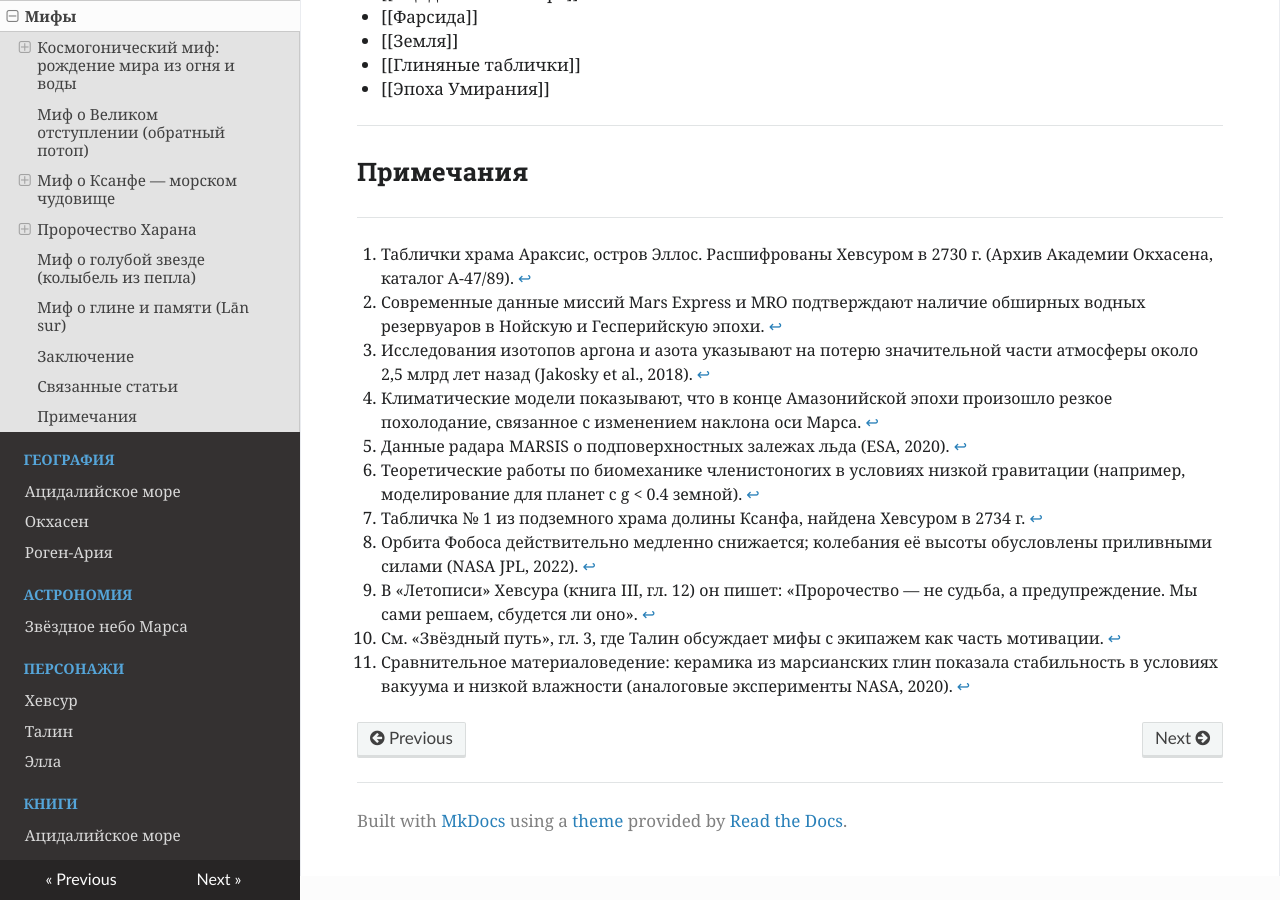
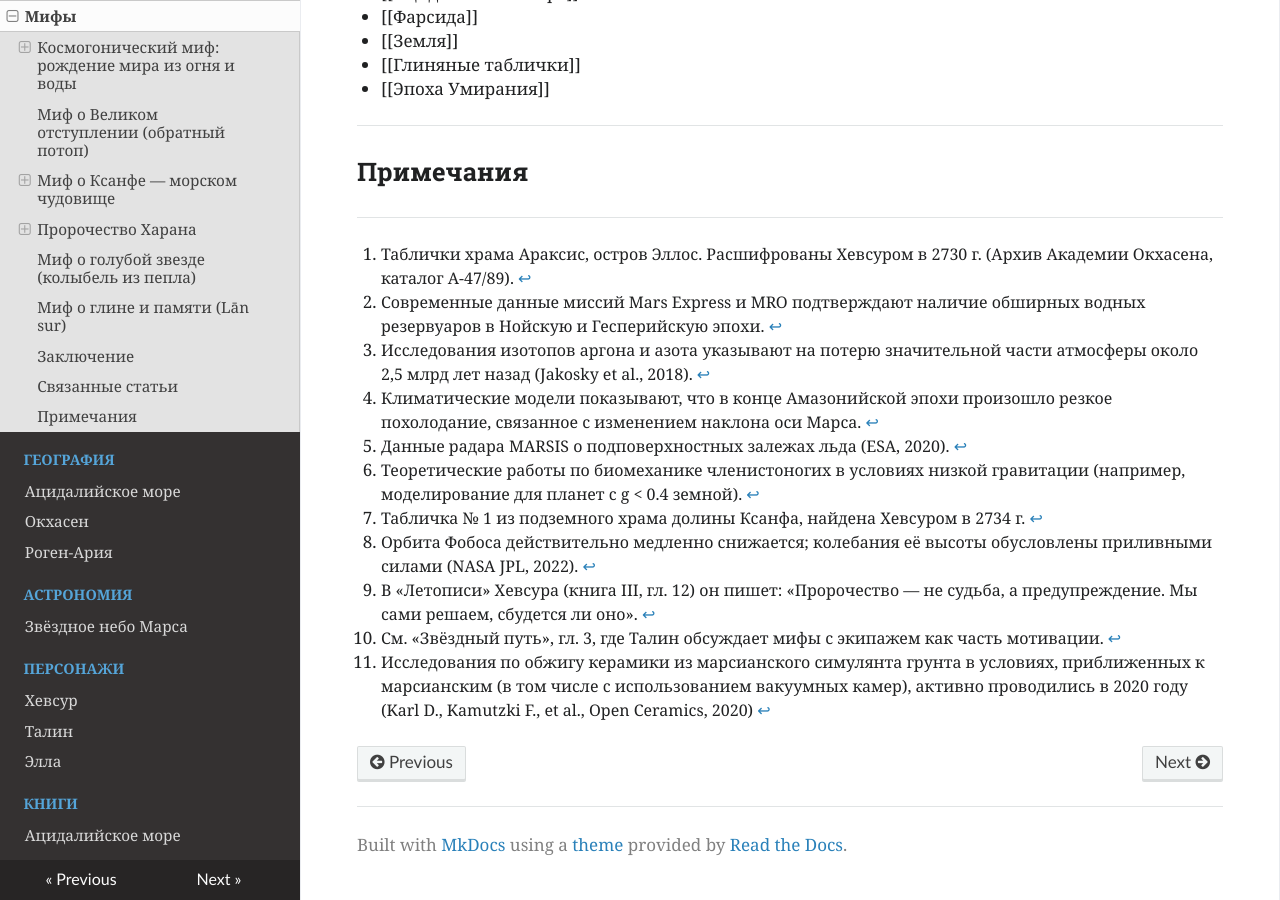
Before and after one commit to ivanhohlov14-bit/mars-encyclopedia, an MkDocs documentation site: the page built from docs/history/myths.md, in a window 1280 px wide and 900 px high, scrolled down 5107 px. Built offline with MkDocs 1.6.1, drawn with Linux system fonts in a browser that asks for light colours; nearby versions of some CDN libraries.

Commit message:
Update myths.md

```diff
--- a/docs/history/myths.md
+++ b/docs/history/myths.md
@@ -149,4 +149,4 @@
 [^8]: Орбита Фобоса действительно медленно снижается; колебания её высоты обусловлены приливными силами (NASA JPL, 2022).
 [^9]: В «Летописи» Хевсура (книга III, гл. 12) он пишет: «Пророчество — не судьба, а предупреждение. Мы сами решаем, сбудется ли оно».
 [^10]: См. «Звёздный путь», гл. 3, где Талин обсуждает мифы с экипажем как часть мотивации.
-[^11]: Сравнительное материаловедение: керамика из марсианских глин показала стабильность в условиях вакуума и низкой влажности (аналоговые эксперименты NASA, 2020).
+[^11]: Исследования по обжигу керамики из марсианского симулянта грунта в условиях, приближенных к марсианским (в том числе с использованием вакуумных камер), активно проводились в 2020 году (Karl D., Kamutzki F., et al., Open Ceramics, 2020)
```
